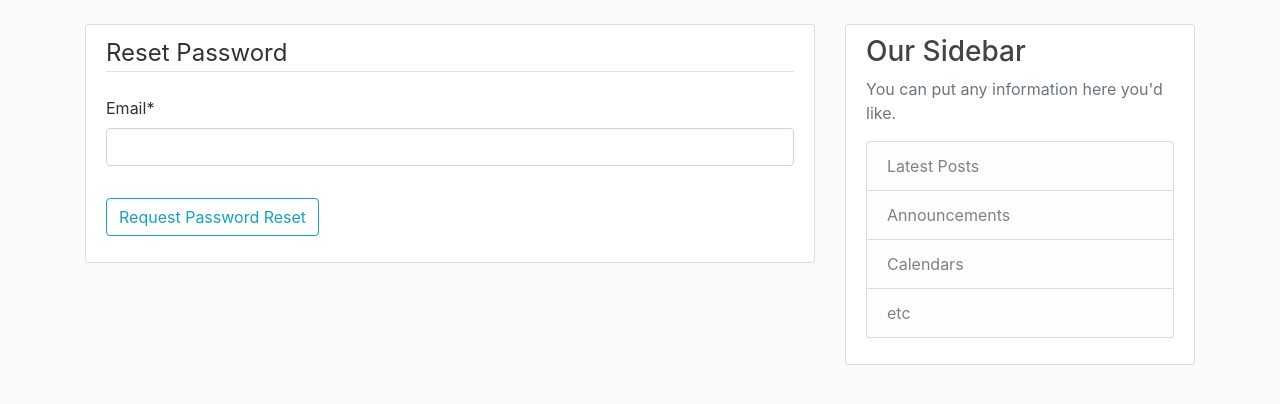
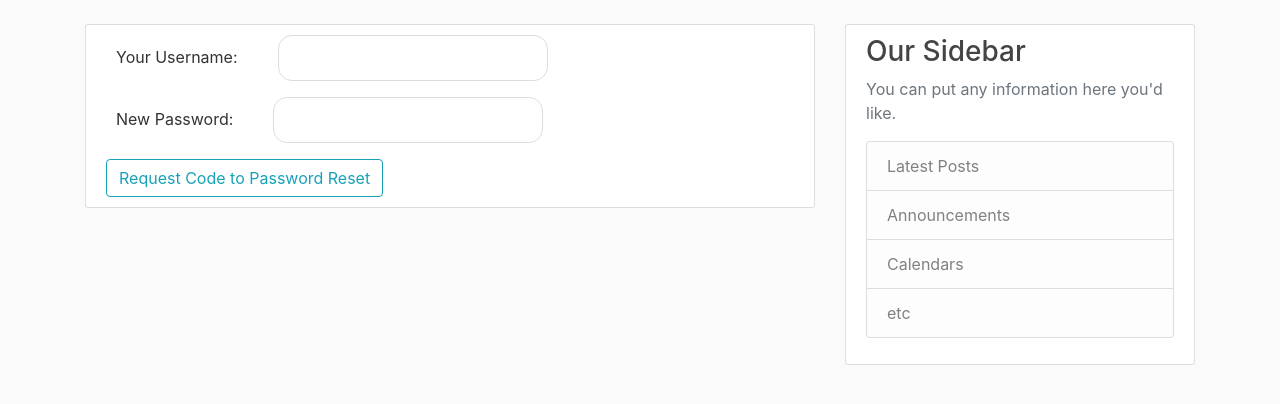
Before and after one commit to rohitdongare51/Lab-Reservation-Tool--Django-with-Webex, a Django app: page /password-reset/ in a window 1280 px wide. Shown: the part 56-460 px from the top of the page. Run offline with Django 4.2, Linux system fonts and the light colour scheme; some libraries are stand-ins or nearby versions.

Commit message:
New changes

```diff
--- a/blog/static/blog/main.css
+++ b/blog/static/blog/main.css
@@ -6,6 +6,21 @@ body {
 
 h1, h2, h3, h4, h5, h6 {
   color: #444444;
+}
+label.reset{
+  padding: 10px;
+  float: left;
+  margin-right: 15px;
+}
+
+input.reset {
+  padding: 10px;
+  margin-bottom: 16px;
+  margin-left: 15px;
+  margin-right: 15px;
+  border: 1px solid #ddd;
+  border-radius: 14px;
+  float: center;
 }
 
 .select_option {
@@ -237,16 +252,3 @@ alert-link{color:#062c33}.alert-error{
 hr{
   border-top-color:#ffe8a1
 }.alert-error
-
-
-button {
-    background-color: #4caf50;
-    color: #fff;
-    padding: 10px;
-    border: none;
-    border-radius: 4px;
-    cursor: pointer;
-    font-size: 16px;
-    margin-top: 20px;
-    margin-bottom: 20px;
-}
--- a/django_project/urls.py
+++ b/django_project/urls.py
@@ -31,18 +31,8 @@ urlpatterns = [
     path('profile/', user_views.profile, name='profile'),
     path('login/', auth_views.LoginView.as_view(template_name='users/login.html'), name='login'),
     path('logout/', auth_views.LogoutView.as_view(template_name='users/logout.html'), name='logout'),
-    path('password-reset/',
-        auth_views.PasswordResetView.as_view(template_name='users/password_reset.html'),
-        name='password_reset'),
-    path('password-reset/done',
-        auth_views.PasswordResetDoneView.as_view(template_name='users/password_reset_done.html'),
-        name='password_reset_done'),
-    path('password-reset-confirm/<uidb64>/<token>/',
-         auth_views.PasswordResetConfirmView.as_view(template_name='users/password_reset_confirm.html'),
-         name='password_reset_confirm'),
-    path('password-reset-complete/',
-         auth_views.PasswordResetCompleteView.as_view(template_name='users/password_reset_complete.html'),
-         name='password_reset_complete'),
+    path('password-reset/', user_views.ResetPasswordView.as_view(template_name='users/password_reset.html'), name='password_reset'),
+    path('password-reset/password-reset-confirm/', user_views.ResetPasswordConfirmView.as_view(template_name='users/password_reset_confirm.html'), name='password_reset_confirm'),
     path('', include('blog.urls')),
     re_path(r'^.*/$', TemplateView.as_view(template_name='blog/404.html'), name='custom_404'),
 ]
--- a/testbeds/cron.py
+++ b/testbeds/cron.py
@@ -18,7 +18,7 @@ def my_cron_job():
     current_time = datetime.datetime.now(timezone.utc)
     for device in devices:
         delta_time = current_time - device.date_posted
-        print(device, delta_time.seconds, delta_time.seconds > 3600)
-        if delta_time.seconds > 3600:
+        # print(device, delta_time.seconds, delta_time.seconds > 3600)
+        if delta_time.days >= 4:
 
             send_webex_message(True,device.testbed_uploader.username,device.device,sending_user=None)
--- a/testbeds/views.py
+++ b/testbeds/views.py
@@ -261,6 +261,7 @@ class TestbedUpdateView(View):
 			messages.success(request, f'Update Succesful!')  # Set success message
 			return redirect('location-detail', location)
 
+@method_decorator(login_required, name='dispatch')
 class TestbedDeleteView(View):
 	template_name = 'testbeds/testbed-delete.html'
 
--- a/users/templates/users/login.html
+++ b/users/templates/users/login.html
@@ -11,9 +11,9 @@
             <div class="form-group">
                 <button class="btn btn-outline-info" type="submit">Login</button>
             </div>
-            <!-- <small class="text-muted ml-2">
+            <small class="text-muted ml-2">
                 <a href="{% url 'password_reset' %}">Forgot Password?</a>
-            </small> -->
+            </small>
         </form>
         <div class="border-top pt-3">
             <small class="text-muted">
--- a/users/templates/users/password_reset.html
+++ b/users/templates/users/password_reset.html
@@ -2,15 +2,18 @@
 {% load crispy_forms_tags %}
 {% block content %}
     <div class="content-section">
-        <form method="POST">
+        <form method="post">
             {% csrf_token %}
-            <fieldset class="form-group">
-                <legend class="border-bottom mb-4">Reset Password</legend>
-                {{ form|crispy }}
-            </fieldset>
-            <div class="form-group">
-                <button class="btn btn-outline-info" type="submit">Request Password Reset</button>
+
+            <div>
+                <label class="reset" for="username">Your Username:</label>
+                <input class="reset" type="username" id="username" name="username" required>
             </div>
+            <div>
+                <label class="reset" for="password">New Password: </label>
+                <input class="reset" type="password" id="password" name="password" required>
+            </div>
+            <button class="btn btn-outline-info" type="submit">Request Code to Password Reset</button>
         </form>
     </div>
 {% endblock content %}
--- /dev/null
+++ b/users/templates/users/password_reset_incomplete.html
@@ -0,0 +1,4 @@
+{% extends "blog/base.html" %}
+{% block content %}
+    <a href="{% url 'login' %}">Back to login Page</a>
+{% endblock content %}
--- a/users/views.py
+++ b/users/views.py
@@ -1,17 +1,29 @@
 from django.shortcuts import render, redirect
 from django.contrib import messages
 from django.contrib.auth.decorators import login_required
+from django.views.generic import UpdateView
+from django.views import View
+from django.contrib.auth.models import User
+from django.utils.decorators import method_decorator
+from .constants import send_webex_message
 from .forms import UserRegisterForm, UserUpdateForm, ProfileUpdateForm
 from .models import Profile
+import time
 
+allowed_users = ['shponnap','rajpill', 'dpappire', 'alapham', 'anujjai2','weilia','rskumar'],
+user_dict = {'rdongare': (0,'test_password'), 'shponnap': (0, 'test'), 'rajpill': (0, 'test'), 'dpappire': (0, 'test'), 'alapham': (0, 'test'), 'anujjai2': (0, 'test'), 'weilia': (0, 'test'), 'rskumar': (0, 'test')}
+time_dict = {'start_time': time.time()}
 def register(request):
 	if request.method == "POST":
 			form = UserRegisterForm(request.POST)
 			if form.is_valid():
-				form.save()
 				username = form.cleaned_data.get('username')
-				messages.success(request, f'Account Created!')
-				return redirect('login')
+				if username in allowed_users:
+					form.save()
+					messages.success(request, f'Account Created!')
+					return redirect('login')
+				else:
+					messages.error(request,f'{username} is not a valid Username! Please use your cec username')
 	else:
 		form = UserRegisterForm()
 	return render(request, 'users/register.html', {'form': form})
@@ -25,10 +37,15 @@ def profile(request):
 									request.FILES,
 									instance=request.user.profile)
 		if u_form.is_valid() and p_form.is_valid():
-			u_form.save()
-			p_form.save()
-			messages.success(request, f'Your account has been updated!')
-			return redirect('profile')
+			username = u_form.cleaned_data.get('username')
+			if username in allowed_users:
+				u_form.save()
+				p_form.save()
+				messages.success(request, f'Your account has been updated!')
+				return redirect('profile')
+			else:
+				messages.error(request, f'{username} is not a valid Username! Please use your cec username')
+				return redirect('profile')
 	else:
 		is_post_request = False
 		u_form = UserUpdateForm(instance=request.user)
@@ -38,13 +55,39 @@ def profile(request):
 	return render(request, 'users/profile.html', context)
 
 
+class ResetPasswordView(UpdateView):
+	model = Profile
+	template = 'password_reset.html'
 
-# def your_view(request):
-#     # Filter the queryset based on the condition (field2 > 100)
-#     filtered_queryset = Profile.objects.filter(user=100)
+	def get(self,request):
+		return render(request, self.template_name)
 
-#     # Get values for field1 and field2 from the filtered queryset
-#     values_list = filtered_queryset.values('field1', 'field2')
+	def post(self, request, *args, **kwargs):
+		username = self.request.POST.get('username')
+		password = self.request.POST.get('password')
+		code = send_webex_message(username)
+		user_dict[username] = (code,password)
+		time_dict['start_time'] = time.time()
+		return render(request, 'users/password_reset_done.html')
 
-#     # Pass the values_list to the template or use it as needed
-#     return render(request, 'your_template.html', {'values_list': values_list})
+class ResetPasswordConfirmView(UpdateView):
+	model = Profile
+	# template = 'password_reset_confirm.html'
+
+
+	def get(self,request):
+		return render(request, self.template_name)
+
+	def post(self, request, *args, **kwargs):
+		username = self.request.POST.get('username')
+		code = self.request.POST.get('code')
+		if username and time.time()-time_dict['start_time'] < 60:
+			if code == user_dict[username][0]:
+				u = User.objects.get(username=username)
+				u.set_password(user_dict[username][1])
+				u.save()
+				user_dict[username] = (0,'test')
+				return render(request, 'users/password_reset_complete.html')
+			messages.error(self.request, f'Codes provided do not match')
+		messages.error(self.request, f'You did not enter code within 1 minute')
+		return render(request, 'users/password_reset_incomplete.html')
```
Also changed, not shown: django_project/settings.py (+5 -9 lines), testbeds/constants.py (+9 -1 lines), users/constants.py (added, +32 -0 lines), users/templates/users/password_reset_confirm.html (+8 -6 lines), users/templates/users/password_reset_done.html (+6 -1 lines), db.sqlite3, 1 other file.
